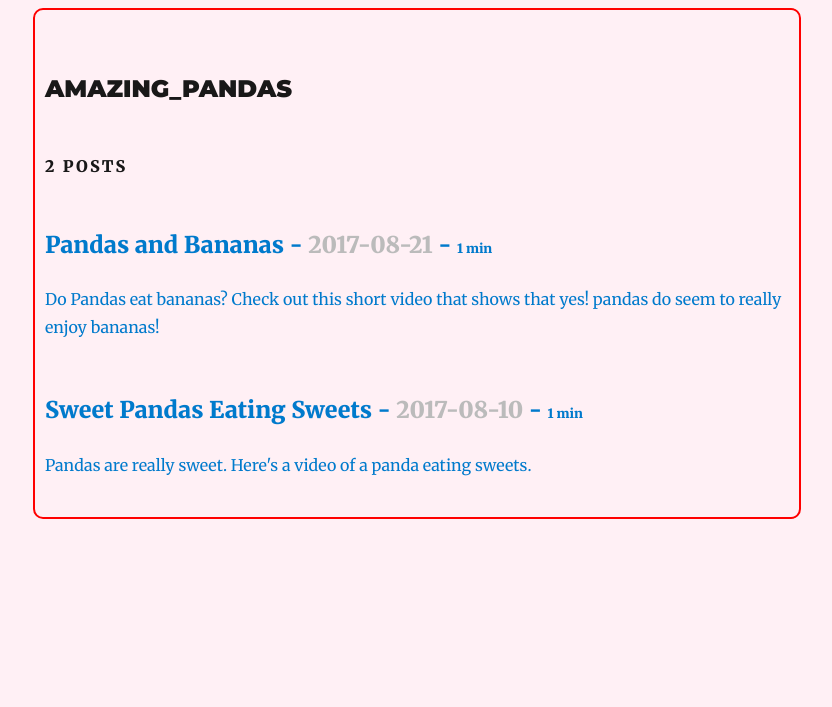
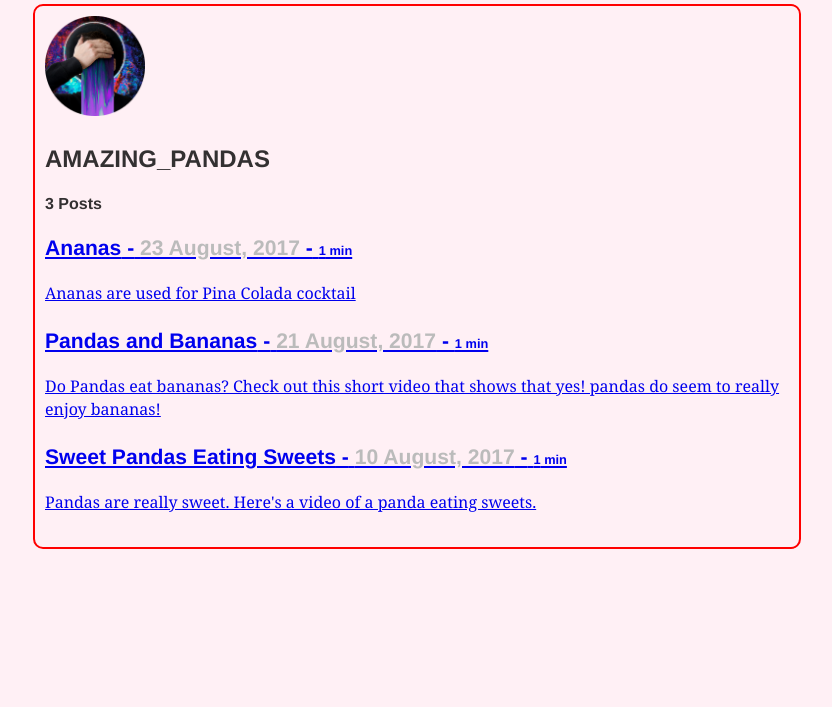
Before and after one commit to amaltapalov/gatsby-tut, a Gatsby site: page / in a window 1280 px wide. Shown: the part 93-800 px from the top of the page, without its empty margins (223-1055 px from the left). Built offline with nearby package versions, Linux system fonts and the light colour scheme; Gatsby itself is replaced by a stand-in of ours; some packages are replaced by stand-ins of ours.

Commit message:
meh commit

```diff
--- a/package.json
+++ b/package.json
@@ -30,8 +30,7 @@
     "react-typography": "^0.16.19",
     "styled-components": "^4.4.0",
     "typography": "^0.16.19",
-    "typography-theme-fairy-gates": "^0.16.19",
-    "typography-theme-wordpress-2016": "^0.16.19"
+    "typography-theme-elk-glen": "^0.16.19"
   },
   "devDependencies": {
     "prettier": "^1.18.2"
--- /dev/null
+++ b/src/pages/ananas.md
@@ -0,0 +1,8 @@
+---
+title: "Ananas"
+date: "2017-08-23"
+---
+
+Ananas are used for Pina Colada cocktail
+
+<iframe width="560" height="315" src="https://www.youtube.com/embed/4SZl1r2O_bY" frameborder="0" allowfullscreen></iframe>
--- a/src/pages/index.js
+++ b/src/pages/index.js
@@ -2,6 +2,8 @@ import React from "react"
 import { Link, graphql } from "gatsby"
 import styled from "styled-components"
 import Layout from "../components/layout"
+
+import avatar from "../images/3--beOU3yjg.png"
 
 const Container = styled.div`
   border: 2px solid red;
@@ -13,11 +15,16 @@ const Heading = styled.h1`
   font-size: 1.5rem;
 `
 
+const Avatarimg = styled.img`
+  max-width: 100px;
+`
+
 export default ({ data }) => {
   console.log(data)
   return (
     <Layout>
       <Container>
+        <Avatarimg src={avatar} alt="" />
         <Heading>Amazing_pandas</Heading>
         <h4>{data.allMarkdownRemark.totalCount} Posts</h4>
         {data.allMarkdownRemark.edges.map(({ node }) => (
@@ -41,12 +48,12 @@ export default ({ data }) => {
 
 export const query = graphql`
   query {
-    allMarkdownRemark(sort: { order: DESC, fields: frontmatter___date }) {
+    allMarkdownRemark(sort: { order: DESC, fields: frontmatter___date}) {
       edges {
         node {
           id
           frontmatter {
-            date
+            date(formatString: "DD MMMM, YYYY")
             title
           }
           fields {
--- a/src/utils/typography.js
+++ b/src/utils/typography.js
@@ -1,5 +1,6 @@
 import Typography from "typography"
-import wordpress2016Theme from "typography-theme-wordpress-2016"
-const typography = new Typography(wordpress2016Theme)
+import elkGlenTheme from 'typography-theme-elk-glen'
+
+const typography = new Typography(elkGlenTheme)
 export const { scale, rhythm, options } = typography
 export default typography
```
Also changed, not shown: src/images/3--beOU3yjg.png (added), 1 other file.
